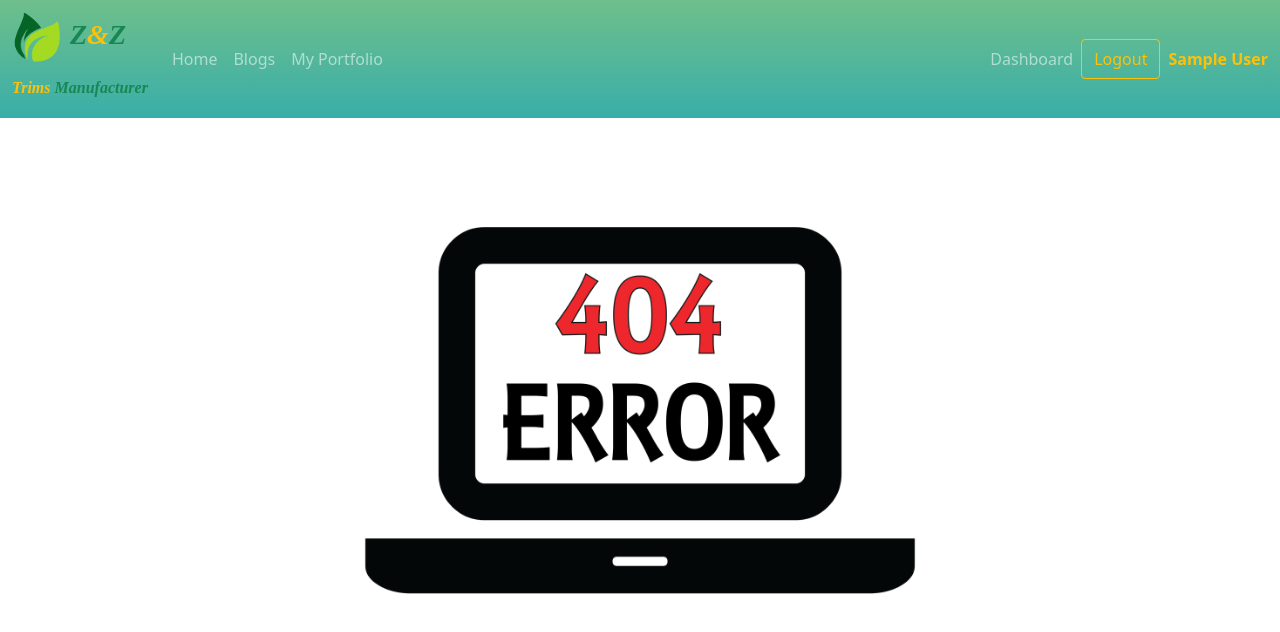
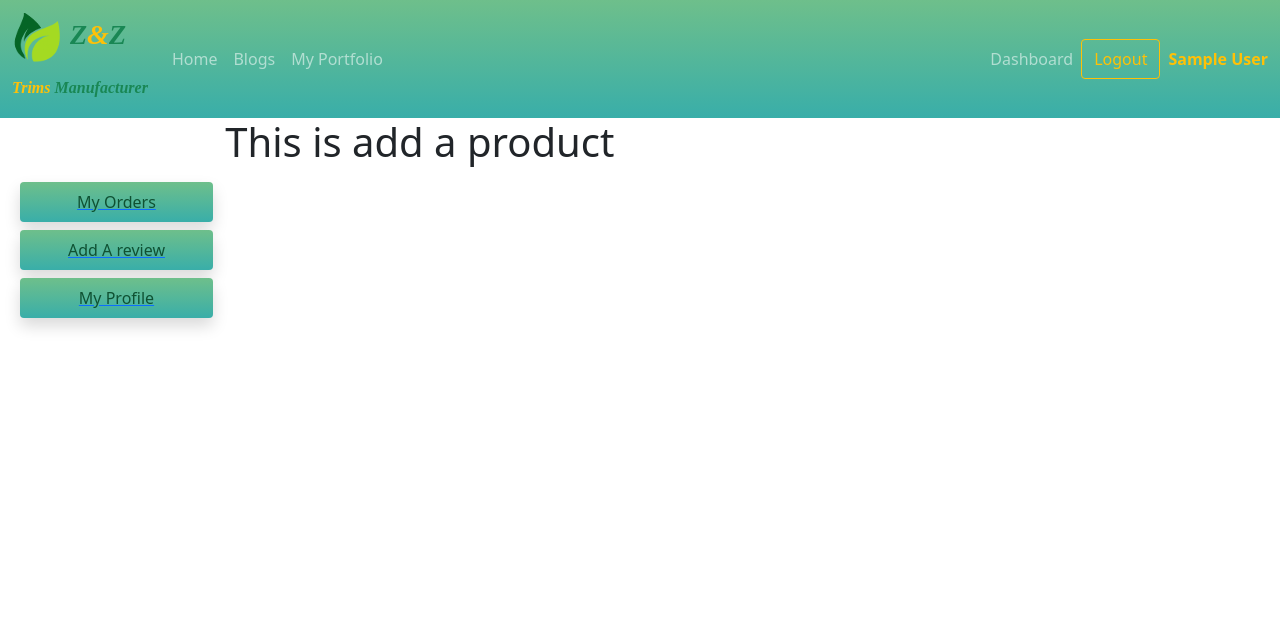
Before and after one commit to Zahid-BM/z---z-trims-full-stack-with-mern, a React (Create React App) app: page /dashboard/addproduct in a window 1280 px wide. Shown: the top 632 px of the page. Built offline with nearby package versions, Linux system fonts and the light colour scheme; no server answers; sample sign-in values are in the browser's storage.

Commit message:
Alhamdulillah admin wise navbar item shown

```diff
--- a/src/App.js
+++ b/src/App.js
@@ -18,6 +18,9 @@ import AddReview from './Pages/Dashboard/AddReview';
 import MyProfile from './Pages/Dashboard/MyProfile';
 import Payment from './Pages/Dashboard/Payment';
 import MakeAdmin from './Pages/Dashboard/MakeAdmin';
+import ManageAllOrders from './Pages/Dashboard/ManageAllOrders/ManageAllOrders';
+import AddAProduct from './Pages/Dashboard/AddAProduct/AddAProduct';
+import ManageProducts from './Pages/Dashboard/ManageProducts/ManageProducts';
 
 function App() {
   return (
@@ -44,6 +47,9 @@ function App() {
           <Route path='addreview' element={<AddReview />} />
           <Route path='myprofile' element={<MyProfile />} />
           <Route path='makeadmin' element={<MakeAdmin />} />
+          <Route path='manageorders' element={<ManageAllOrders />} />
+          <Route path='addproduct' element={<AddAProduct />} />
+          <Route path='manageproducts' element={<ManageProducts />} />
         </Route>
         <Route path='/login' element={<Login />}></Route>
         <Route path='/register' element={<Register />}></Route>
--- /dev/null
+++ b/src/Pages/Dashboard/AddAProduct/AddAProduct.js
@@ -0,0 +1,11 @@
+import React from 'react';
+
+const AddAProduct = () => {
+    return (
+        <div>
+            <h1>This is add a product</h1>
+        </div>
+    );
+};
+
+export default AddAProduct;
--- a/src/Pages/Dashboard/Dashboard.js
+++ b/src/Pages/Dashboard/Dashboard.js
@@ -18,17 +18,26 @@ const Dashboard = () => {
                             <Navbar.Toggle className='text-warning base-bg' aria-controls="responsive-navbar-nav" />
                             <Navbar.Collapse id="responsive-navbar-nav">
                                 <ListGroup className='text-decoration-none vh-lg-100 mx-auto'>
-                                    <Link to={'/dashboard/myorders'}> <ListGroup.Item className='base-bg mt-2 mb-1 border-0 text-decoration-none shadow px-5 rounded text-center' variant='success' action>
+                                    {!admin && <Link to={'/dashboard/myorders'}> <ListGroup.Item className='base-bg mt-2 mb-1 border-0 text-decoration-none shadow px-5 rounded text-center' variant='success' action>
                                         My Orders
-                                    </ListGroup.Item></Link>
-                                    <Link to={'/dashboard/addreview'}> <ListGroup.Item className='base-bg my-1 border-0 text-decoration-none shadow px-5 rounded text-center' variant='success' action>
+                                    </ListGroup.Item></Link>}
+                                    {!admin && <Link to={'/dashboard/addreview'}> <ListGroup.Item className='base-bg my-1 border-0 text-decoration-none shadow px-5 rounded text-center' variant='success' action>
                                         Add A review
-                                    </ListGroup.Item></Link>
+                                    </ListGroup.Item></Link>}
                                     <Link to={'/dashboard/myprofile'}> <ListGroup.Item className='base-bg my-1 border-0 text-decoration-none shadow px-5 rounded text-center' variant='success' action>
                                         My Profile
                                     </ListGroup.Item></Link>
                                     {admin && <Link to={'/dashboard/makeadmin'}> <ListGroup.Item className='base-bg my-1 border-0 text-decoration-none shadow px-5 rounded text-center' variant='success' action>
                                         Make Admin
+                                    </ListGroup.Item></Link>}
+                                    {admin && <Link to={'/dashboard/manageorders'}> <ListGroup.Item className='base-bg my-1 border-0 text-decoration-none shadow px-5 rounded text-center' variant='success' action>
+                                        Manage All Orders
+                                    </ListGroup.Item></Link>}
+                                    {admin && <Link to={'/dashboard/addproduct'}> <ListGroup.Item className='base-bg my-1 border-0 text-decoration-none shadow px-5 rounded text-center' variant='success' action>
+                                        Add A Product
+                                    </ListGroup.Item></Link>}
+                                    {admin && <Link to={'/dashboard/manageproducts'}> <ListGroup.Item className='base-bg my-1 border-0 text-decoration-none shadow px-5 rounded text-center' variant='success' action>
+                                        Manage Products
                                     </ListGroup.Item></Link>}
                                 </ListGroup>
                             </Navbar.Collapse>
--- /dev/null
+++ b/src/Pages/Dashboard/ManageAllOrders/ManageAllOrders.js
@@ -0,0 +1,11 @@
+import React from 'react';
+
+const ManageAllOrders = () => {
+    return (
+        <div>
+            <h1>This is Manage All orders</h1>
+        </div>
+    );
+};
+
+export default ManageAllOrders;
--- /dev/null
+++ b/src/Pages/Dashboard/ManageProducts/ManageProducts.js
@@ -0,0 +1,11 @@
+import React from 'react';
+
+const ManageProducts = () => {
+    return (
+        <div>
+            <h1>This is manage products Admin route</h1>
+        </div>
+    );
+};
+
+export default ManageProducts;
```
